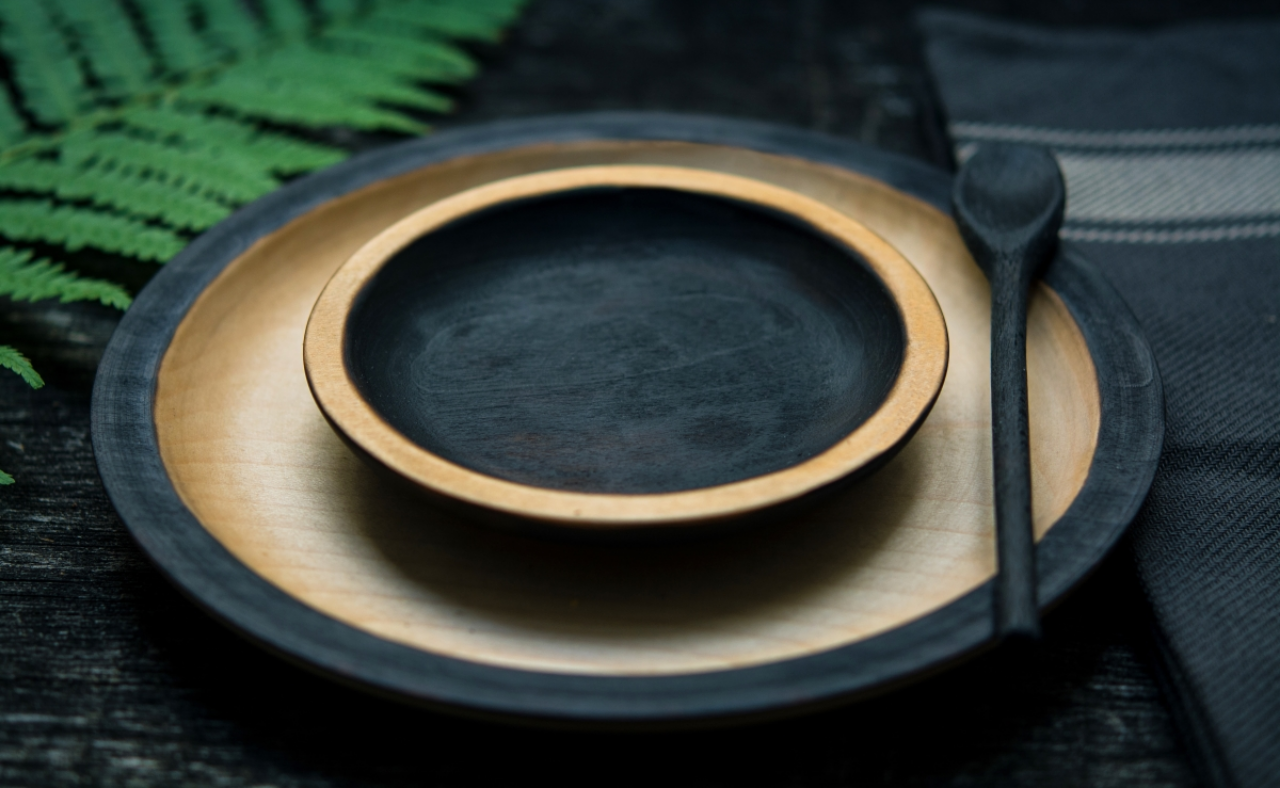
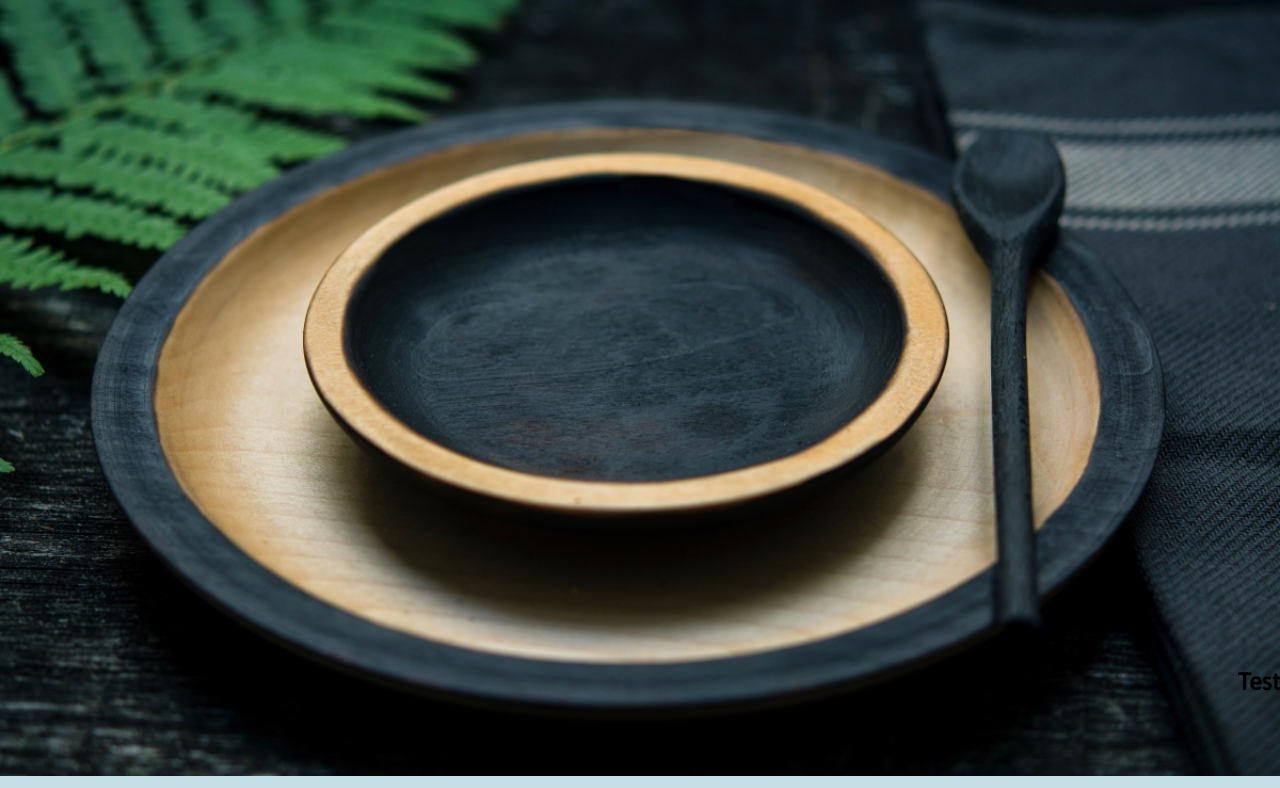
Before and after one commit to Dorgenark/projet-restaurant, a plain HTML site: page index.html in a window 1280 px wide. Shown: the part 85-873 px from the top of the page. Drawn offline with Linux system fonts and the light colour scheme.

Commit message:
modif couleurs + structure html

```diff
--- a/assets/scss/style.scss
+++ b/assets/scss/style.scss
@@ -21,7 +21,7 @@ body {
 	font-size: 135%;
 	a {
 		text-decoration: none;
-		color: #086975;
+		color: #075F6B;
 	}
 	a img {
 		position: absolute;
@@ -61,7 +61,9 @@ body {
 }
 
 .titre-header {
-
+	position: absolute;
+	right: 0px;
+	bottom: 0px;
 }
 
 /* Media queries : */
--- a/index.html
+++ b/index.html
@@ -31,11 +31,13 @@
 
 	<div class="header">
 		<img class="img-header" src="assets/img/header.jpg"></img>
-		<h2 class="titre-header">Nourriture minimaliste</h2>
+		<h2 class="titre-header">Test</h2>
 	</div>
 
 
+	<!-- (Lien vers le script JS au cas où)
 	<script src="assets/js/jquery-3.2.1.min.js"></script>
 	<script src="assets/js/script.js"></script>
+	-->
 </body>
 </html>
```
Also changed, not shown: assets/css/style.css, 1 other file.
